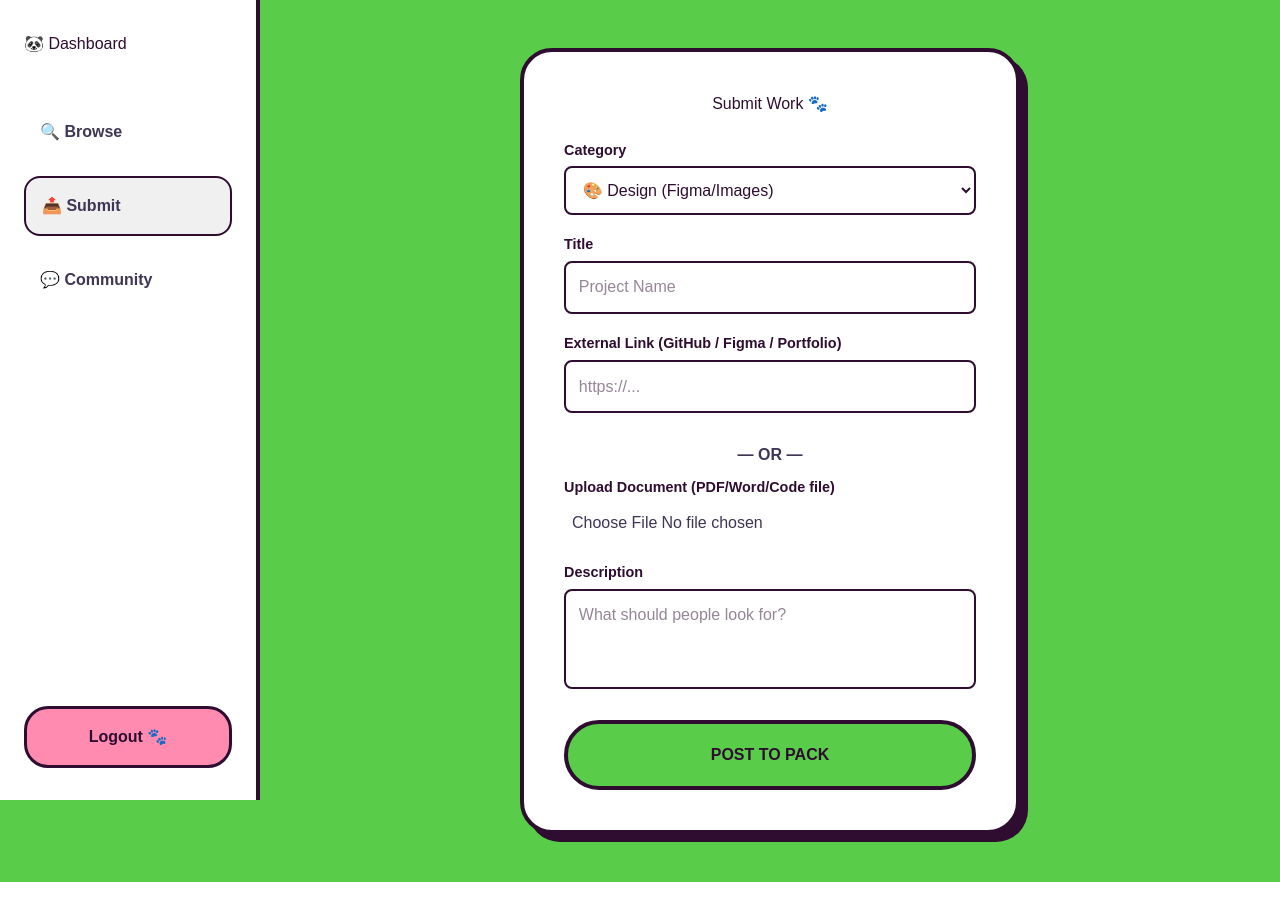
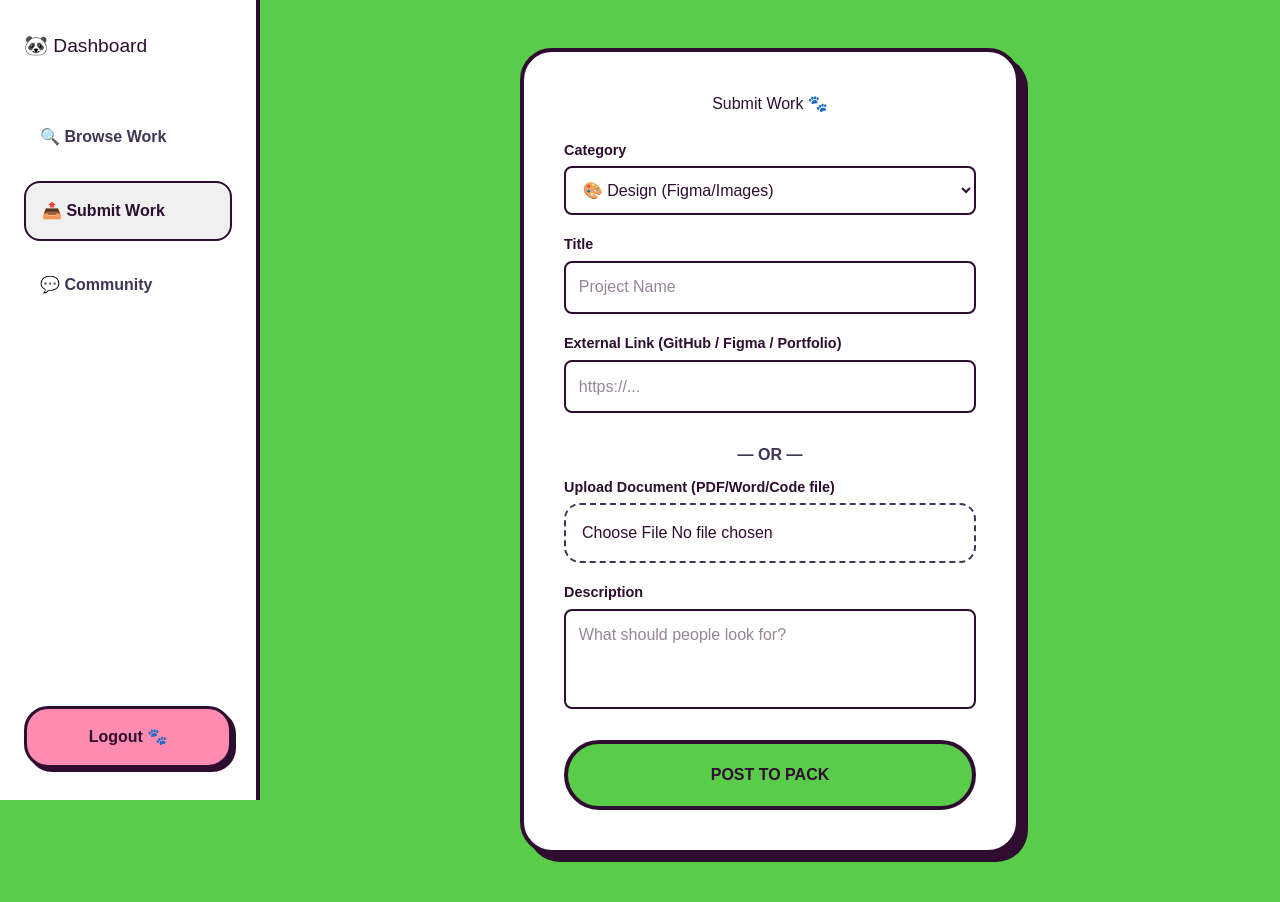
Before and after one commit to Ander-a/portfolio-critique, a Next.js app: page /submit in a window 1280 px wide. Built offline with nearby package versions, Linux system fonts and the light colour scheme; no server answers.

Commit message:
Add highlight effect to file uploader

```diff
--- a/app/submit/page.js
+++ b/app/submit/page.js
@@ -10,6 +10,19 @@ export default function Submit() {
   const [file, setFile] = useState(null)
   const [loading, setLoading] = useState(false)
 
+  // This state tracks if a file is currently selected to trigger the highlight
+  const [isFileSelected, setIsFileSelected] = useState(false)
+
+  const handleFileChange = (e) => {
+    const selectedFile = e.target.files[0]
+    if (selectedFile) {
+      setFile(selectedFile)
+      setIsFileSelected(true) // Highlights the input
+    } else {
+      setIsFileSelected(false)
+    }
+  }
+
   async function handleSubmit() {
     if (!title || !description) {
       alert("Please fill in the title and description!")
@@ -19,7 +32,6 @@ export default function Submit() {
     setLoading(true)
     let fileUrl = ''
 
-    // 1. Upload file if it exists
     if (file) {
       const fileName = `${Math.random()}-${file.name}`
       const { data, error: uploadError } = await supabase.storage
@@ -34,12 +46,11 @@ export default function Submit() {
       fileUrl = supabase.storage.from('work-files').getPublicUrl(fileName).data.publicUrl
     }
 
-    // 2. Save to Database
     const { error } = await supabase.from('works').insert([{
       title,
       category,
       description,
-      link: externalLink || fileUrl, // Saves the GitHub link OR the uploaded file link
+      link: externalLink || fileUrl,
       author: 'Panda Member'
     }])
 
@@ -50,12 +61,12 @@ export default function Submit() {
 
   return (
     <div style={{ display: 'flex', minHeight: '100vh', backgroundColor: '#59cd49', fontFamily: 'Poppins, sans-serif' }}>
-      {/* Sidebar */}
+      {/* Sidebar Dashboard */}
       <aside style={sidebarStyle}>
-        <h2 style={{ color: '#2e0d30', marginBottom: '3rem' }}>🐼 Dashboard</h2>
+        <h2 style={{ color: '#2e0d30', marginBottom: '3rem', fontSize: '1.2rem' }}>🐼 Dashboard</h2>
         <nav style={{ display: 'flex', flexDirection: 'column', gap: '1rem', flex: 1 }}>
-          <a href="/browse" style={sidebarLinkStyle}>🔍 Browse</a>
-          <a href="/submit" style={{ ...sidebarLinkStyle, backgroundColor: '#f0f0f0', border: '2px solid #2e0d30' }}>📤 Submit</a>
+          <a href="/browse" style={sidebarLinkStyle}>🔍 Browse Work</a>
+          <a href="/submit" style={{ ...sidebarLinkStyle, backgroundColor: '#f0f0f0', border: '2px solid #2e0d30', color: '#2e0d30' }}>📤 Submit Work</a>
           <a href="/feedbacks" style={sidebarLinkStyle}>💬 Community</a>
         </nav>
         <a href="/logout" style={logoutButtonStyle}>Logout 🐾</a>
@@ -82,7 +93,22 @@ export default function Submit() {
           <p style={{ textAlign: 'center', margin: '10px 0', fontWeight: 600, color: '#3f3554' }}>— OR —</p>
 
           <label style={labelStyle}>Upload Document (PDF/Word/Code file)</label>
-          <input type="file" onChange={e => setFile(e.target.files[0])} style={fileInputStyle} />
+          {/* Dynamic Style: Changes to green border and light-green background when a file is picked */}
+          <div style={{
+            border: isFileSelected ? '3px solid #2e0d30' : '2px dashed #3f3554',
+            backgroundColor: isFileSelected ? '#e8f5e9' : 'transparent',
+            padding: '1rem',
+            borderRadius: '1rem',
+            marginBottom: '1.2rem',
+            transition: '0.3s all'
+          }}>
+            <input
+              type="file"
+              onChange={handleFileChange}
+              style={{ width: '100%', cursor: 'pointer', color: '#2e0d30', fontWeight: isFileSelected ? '600' : '400' }}
+            />
+            {isFileSelected && <p style={{ fontSize: '0.75rem', color: '#2e0d30', marginTop: '5px' }}>✅ File ready for upload!</p>}
+          </div>
 
           <label style={labelStyle}>Description</label>
           <textarea onChange={e => setDescription(e.target.value)} placeholder="What should people look for?" style={textareaStyle} />
@@ -96,13 +122,12 @@ export default function Submit() {
   )
 }
 
-// Styling (Swap only)
+// Styles
 const sidebarStyle = { width: '260px', backgroundColor: 'white', borderRight: '4px solid #2e0d30', display: 'flex', flexDirection: 'column', padding: '2rem 1.5rem', position: 'fixed', height: '100vh', zIndex: 100 };
 const sidebarLinkStyle = { textDecoration: 'none', color: '#3f3554', fontWeight: 600, padding: '1rem', borderRadius: '1rem' };
-const logoutButtonStyle = { marginTop: 'auto', padding: '1rem', backgroundColor: '#ff8bb1', color: '#2e0d30', borderRadius: '1.5rem', textAlign: 'center', fontWeight: 600, textDecoration: 'none', border: '3px solid #2e0d30' };
+const logoutButtonStyle = { marginTop: 'auto', padding: '1rem', backgroundColor: '#ff8bb1', color: '#2e0d30', borderRadius: '1.5rem', textAlign: 'center', fontWeight: 600, textDecoration: 'none', border: '3px solid #2e0d30', boxShadow: '4px 4px 0px #2e0d30' };
 const formCardStyle = { backgroundColor: 'white', width: '100%', maxWidth: '500px', padding: '2.5rem', borderRadius: '2rem', border: '4px solid #2e0d30', boxShadow: '8px 8px 0px #2e0d30' };
 const labelStyle = { fontWeight: 600, color: '#2e0d30', display: 'block', marginBottom: '0.3rem', fontSize: '0.9rem' };
 const inputStyle = { width: '100%', padding: '0.8rem', color: '#2e0d30', border: '2px solid #2e0d30', borderRadius: '0.5rem', outline: 'none', marginBottom: '1.2rem' };
-const fileInputStyle = { width: '100%', padding: '0.5rem', marginBottom: '1.2rem', color: '#3f3554' };
 const textareaStyle = { width: '100%', padding: '0.8rem', color: '#2e0d30', height: '100px', borderRadius: '0.5rem', border: '2px solid #2e0d30', marginBottom: '1.5rem', resize: 'none' };
 const submitButtonStyle = { width: '100%', padding: '1.2rem', backgroundColor: '#59cd49', color: '#2e0d30', fontWeight: 800, borderRadius: '3rem', border: '4px solid #2e0d30', cursor: 'pointer' };
```
